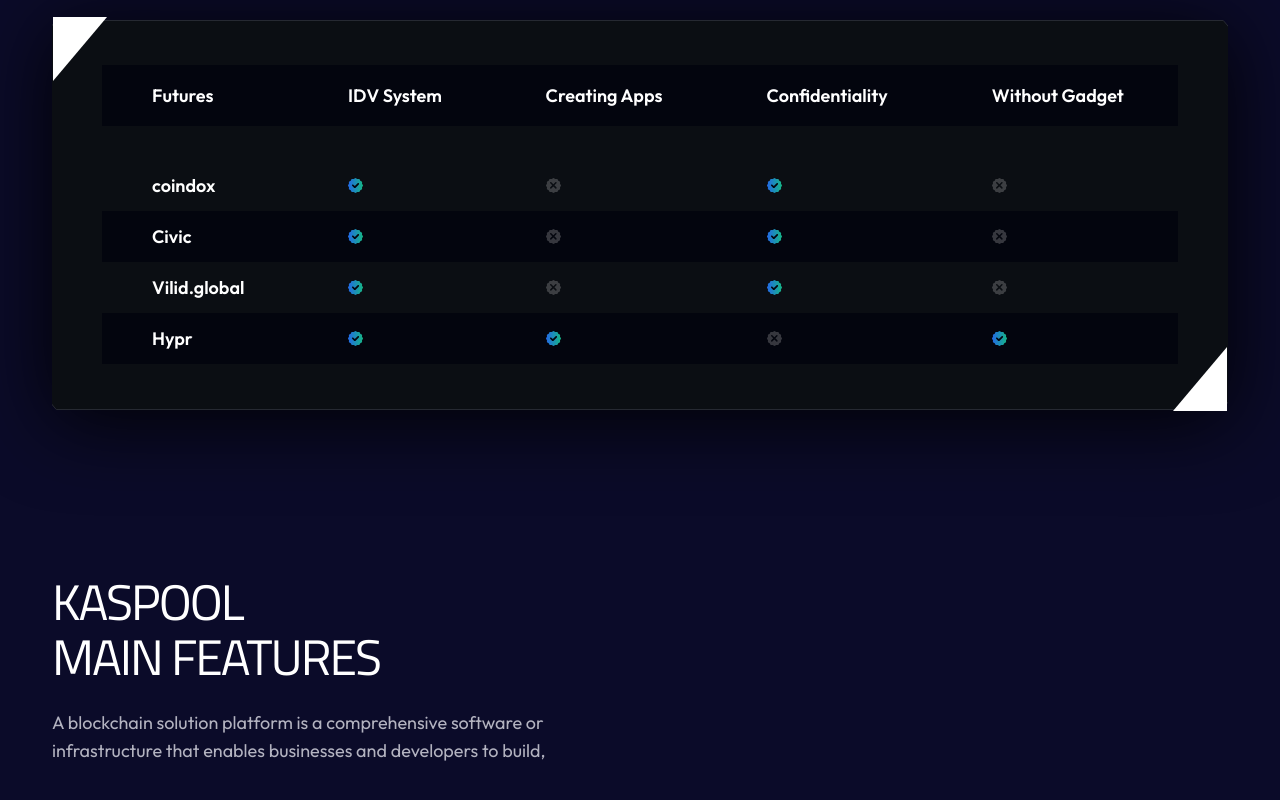
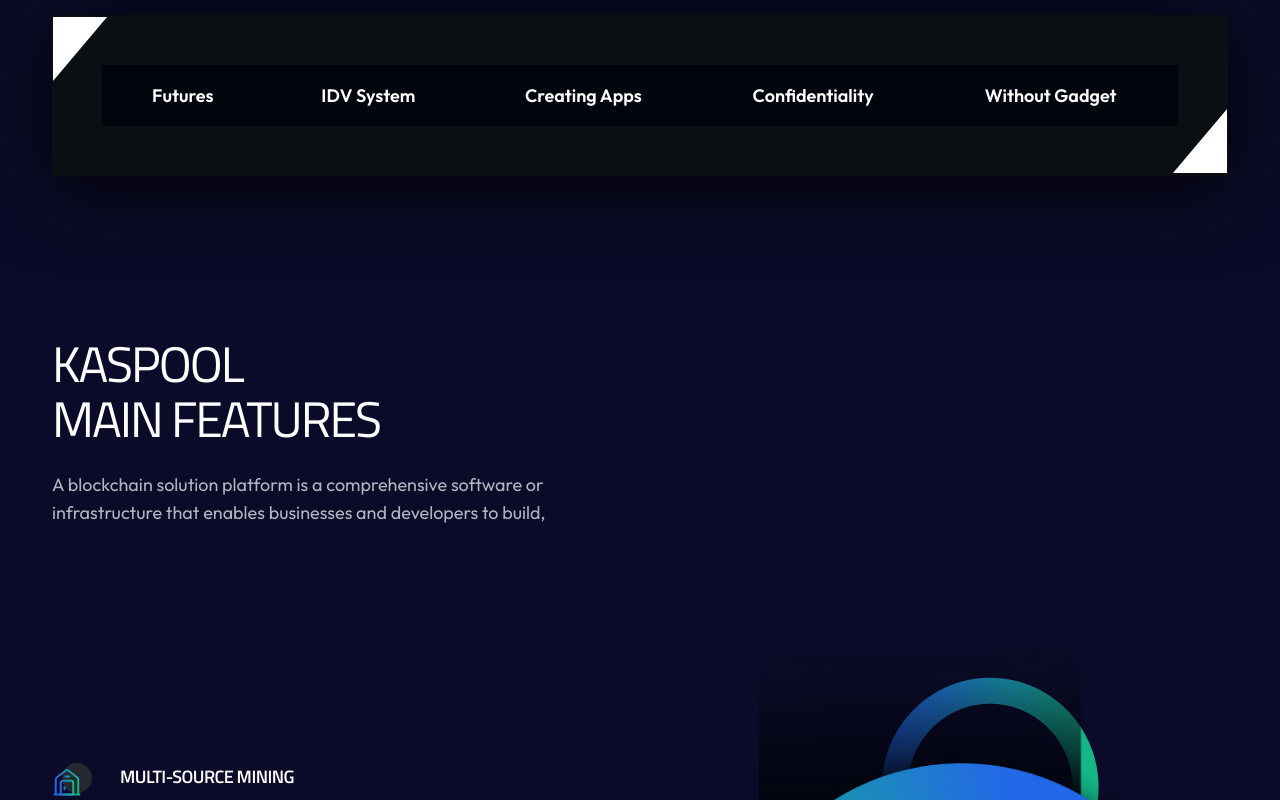
Before and after one commit to jasontran1403/kaspool, a React (Vite) app: page / in a window 1280 px wide. Shown: the part 3020-3820 px from the top of the page. Built offline with nearby package versions, Linux system fonts and the light colour scheme; no server answers; a web font is replaced by a local one.

Commit message:
remove something

```diff
--- a/src/pages/LandingPage4.jsx
+++ b/src/pages/LandingPage4.jsx
@@ -534,7 +534,7 @@
                     <th>Without Gadget</th>
                   </tr>
                 </thead>
-                <tbody>
+                {/* <tbody>
                   <tr>
                     <td>coindox</td>
                     <td>
@@ -595,7 +595,7 @@
                       <img src={active} alt="" />
                     </td>
                   </tr>
-                </tbody>
+                </tbody> */}
               </table>
             </div>
           </section>
```
